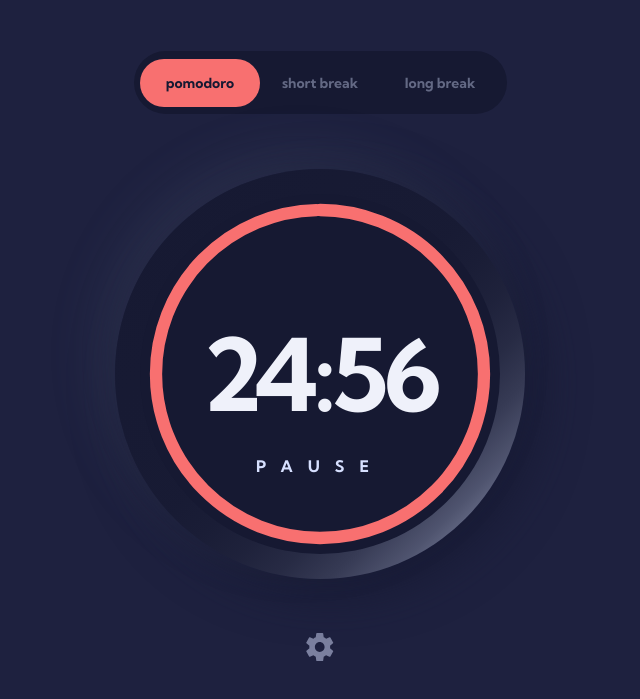
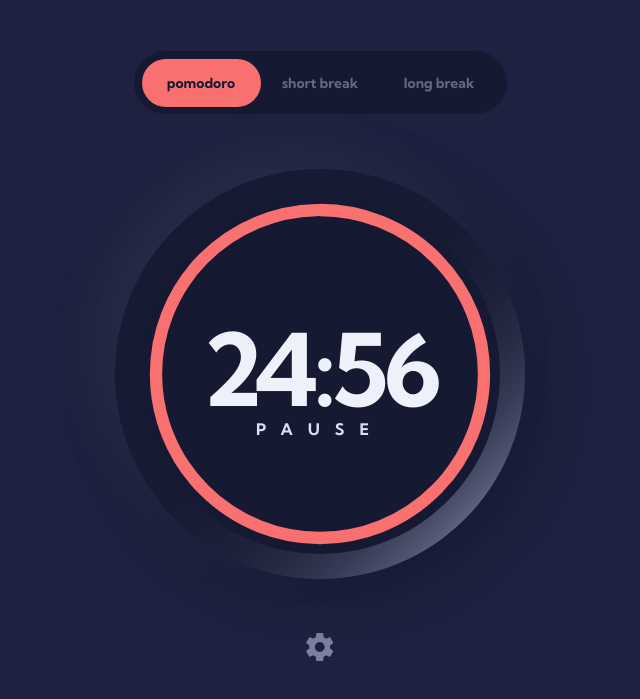
Before and after one commit to dpayne713/pomodoro, a plain HTML site: page public/index.html in a window 1280 px wide. Shown: the part 87-786 px from the top of the page, without its empty margins (320-960 px from the left). Drawn offline with nearby package versions, Linux system fonts and the light colour scheme; no server answers.

Commit message:
Style updates

```diff
--- a/src/scss/style.scss
+++ b/src/scss/style.scss
@@ -120,7 +120,7 @@
 
             &-label {
                 height: 4.8rem;
-                width: 12rem;
+                width: 11.9rem;
                 display: flex;
                 align-items: center;
                 justify-content: center;
@@ -128,6 +128,7 @@
                 border-radius: 100rem;
 
                 font-size: 1.4rem;
+                line-height: 4.8rem;
                 font-weight: 700;
                 text-transform: lowercase;
                 color: var(--light-gray);
@@ -228,26 +229,28 @@
                 top: 50%;
                 left: 50%;
                 transform: translate(-50%, -50%);
-                height: fit-content;
-                width: fit-content;
+                height: 11rem;
+                width:  25.6rem;
                 display: flex;
                 flex-direction: column;
                 align-items: center;
-                justify-content: center;
+                justify-content: space-between;
                 text-align: center;
 
 
 
                 &-TIME {
                     font-size: 10rem;
+                    line-height: 10rem;
                     font-weight: 700;
                     // line-height: 10.1rem;
                     color: var(--off-white);
                     letter-spacing: -.5rem;
-                    margin: 4rem 0 2rem 0 ;
+                    // margin: 4rem 0 2rem 0 ;
 
                     @media screen and (max-width: 650px) {
                         font-size: 8rem;
+                        line-height: 8rem;
                         font-weight: 700;
                         letter-spacing: -.4rem;
                         // line-height: 10.1rem;
@@ -783,7 +786,6 @@
         }
     }
 
-
     &-grayBackground {
         position: absolute;
         top: 0;
@@ -795,13 +797,10 @@
         background-color: black;
         opacity: .5;
 
-
         @media screen and (max-width: 650px ) {
             height: 100%;
         }
-
     }
-
 }
 
 .displayOFF {
```
Also changed, not shown: public/stylesheets/style.css, 1 other file.
